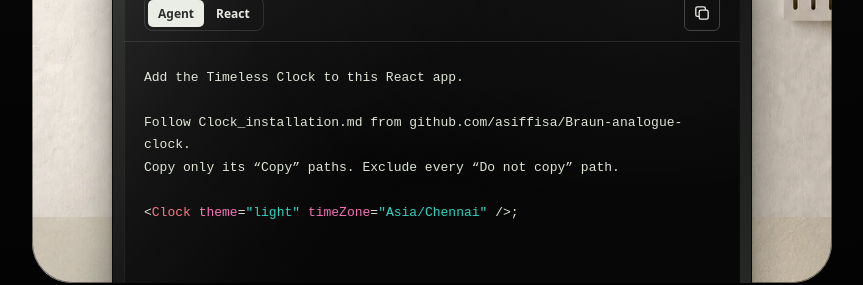
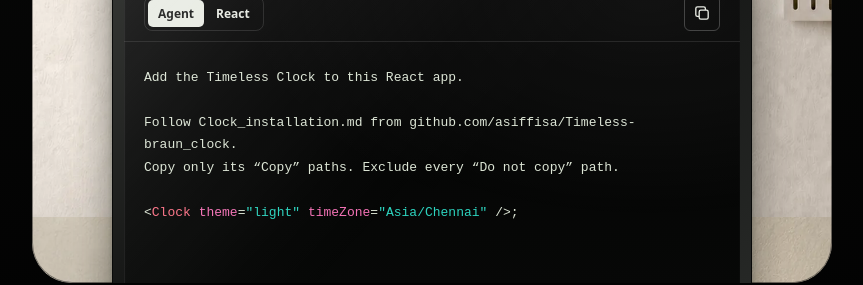
Before and after one commit to asiffisa/Braun-analogue-clock, a React (Vite) app: page / in a window 1280 px wide. Shown: the part 963-1248 px from the top of the page, without its empty margins (208-1071 px from the left). Built offline with nearby package versions, Linux system fonts and the light colour scheme; a web font is replaced by a local one.

Commit message:
chore: update product name to Timeless and repository link to Timeless-braun_clock

```diff
--- a/App.tsx
+++ b/App.tsx
@@ -54,7 +54,7 @@ const INSTALL_SNIPPETS: Record<InstallTarget, (theme: ClockThemeName) => Snippet
   ],
   agent: (theme) => [
     { text: 'Add the Timeless Clock to this React app.\n\n' },
-    { text: 'Follow Clock_installation.md from github.com/asiffisa/Braun-analogue-clock.\n' },
+    { text: 'Follow Clock_installation.md from github.com/asiffisa/Timeless-braun_clock.\n' },
     { text: 'Copy only its “Copy” paths. Exclude every “Do not copy” path.\n\n' },
     { text: '<' },
     { text: 'Clock', kind: 'component' },
@@ -469,7 +469,7 @@ const App: React.FC = () => {
             </div>
             <div className="footer-socials">
               <a
-                href="https://github.com/asiffisa/Braun-analogue-clock"
+                href="https://github.com/asiffisa/Timeless-braun_clock"
                 target="_blank"
                 rel="noopener noreferrer"
                 className="footer-social-link"
--- a/package.json
+++ b/package.json
@@ -1,5 +1,5 @@
 {
-  "name": "braun-style-analog-clock-ist",
+  "name": "timeless-braun_clock",
   "private": true,
   "version": "0.0.0",
   "type": "module",
```
Also changed, not shown: 2 other files (tests, documents, lock files or other folders).
